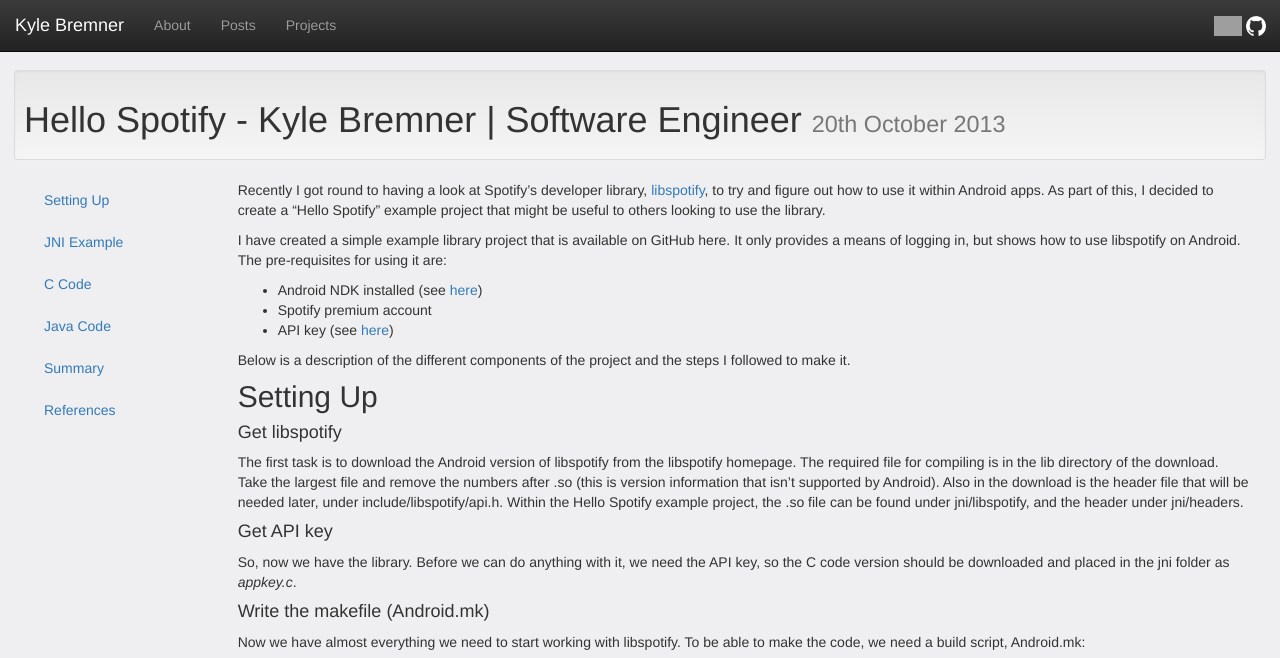
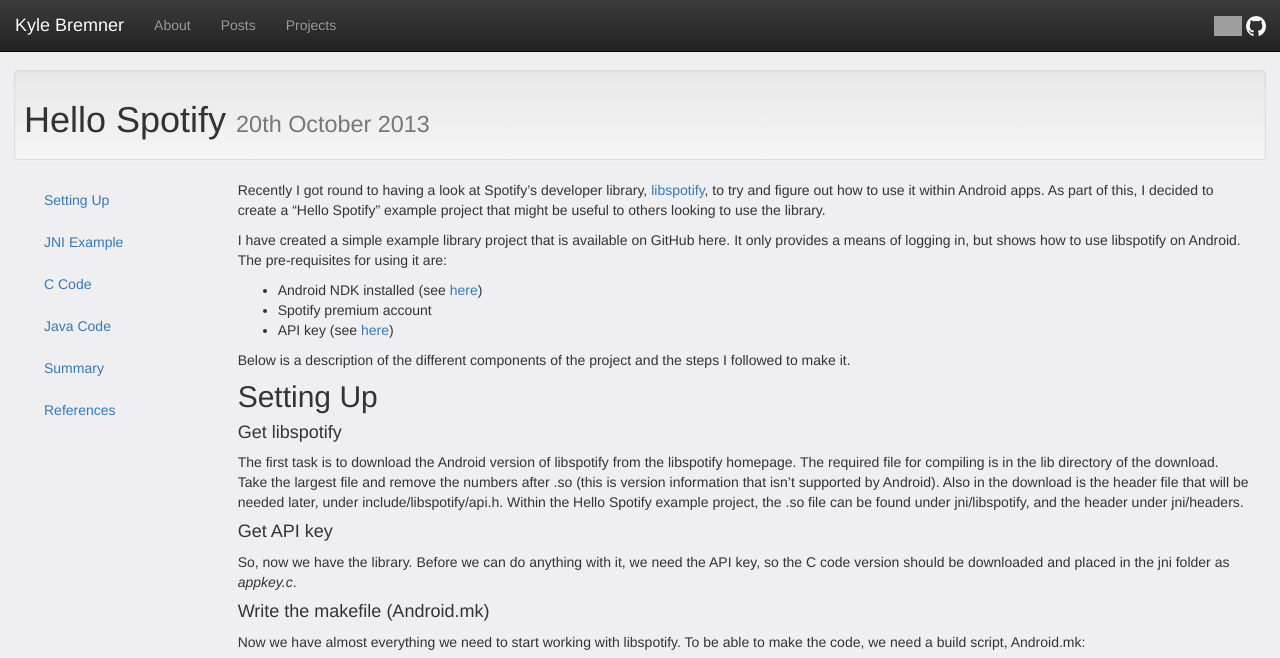
Before and after one commit to kbremner/kbremner.github.io, a Jekyll site: the page built from _posts/2013-10-20-hello-spotify.md, in a window 1280 px wide and 900 px high, cut to the strip 0-658 px from the top of the window. Built offline with Jekyll 4.4.1, drawn with Linux system fonts in a browser that asks for light colours; nearby versions of some CDN libraries; Markdown is read by kramdown in place of the engine named in the settings; a script that is not in the unit is left out; comment, search, counter and statistics services are not loaded; grey boxes are pictures that could not be loaded.

Commit message:
Update 2013-10-20-hello-spotify.md

```diff
--- a/_posts/2013-10-20-hello-spotify.md
+++ b/_posts/2013-10-20-hello-spotify.md
@@ -1,6 +1,6 @@
 ---
 layout: post
-title: Hello Spotify - Kyle Bremner | Software Engineer
+title: Hello Spotify
 sections:
   - Setting Up
   - JNI Example
```
